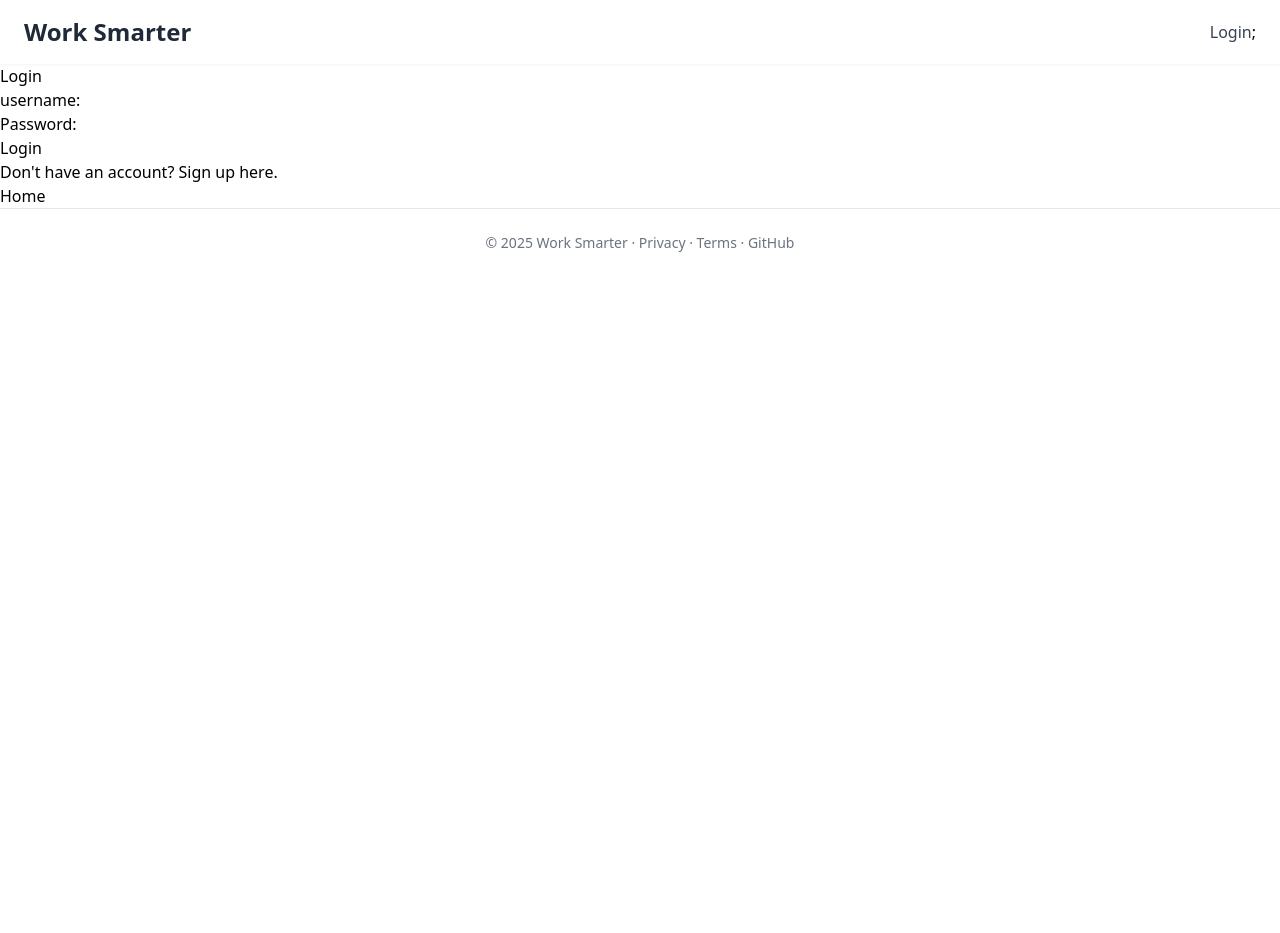
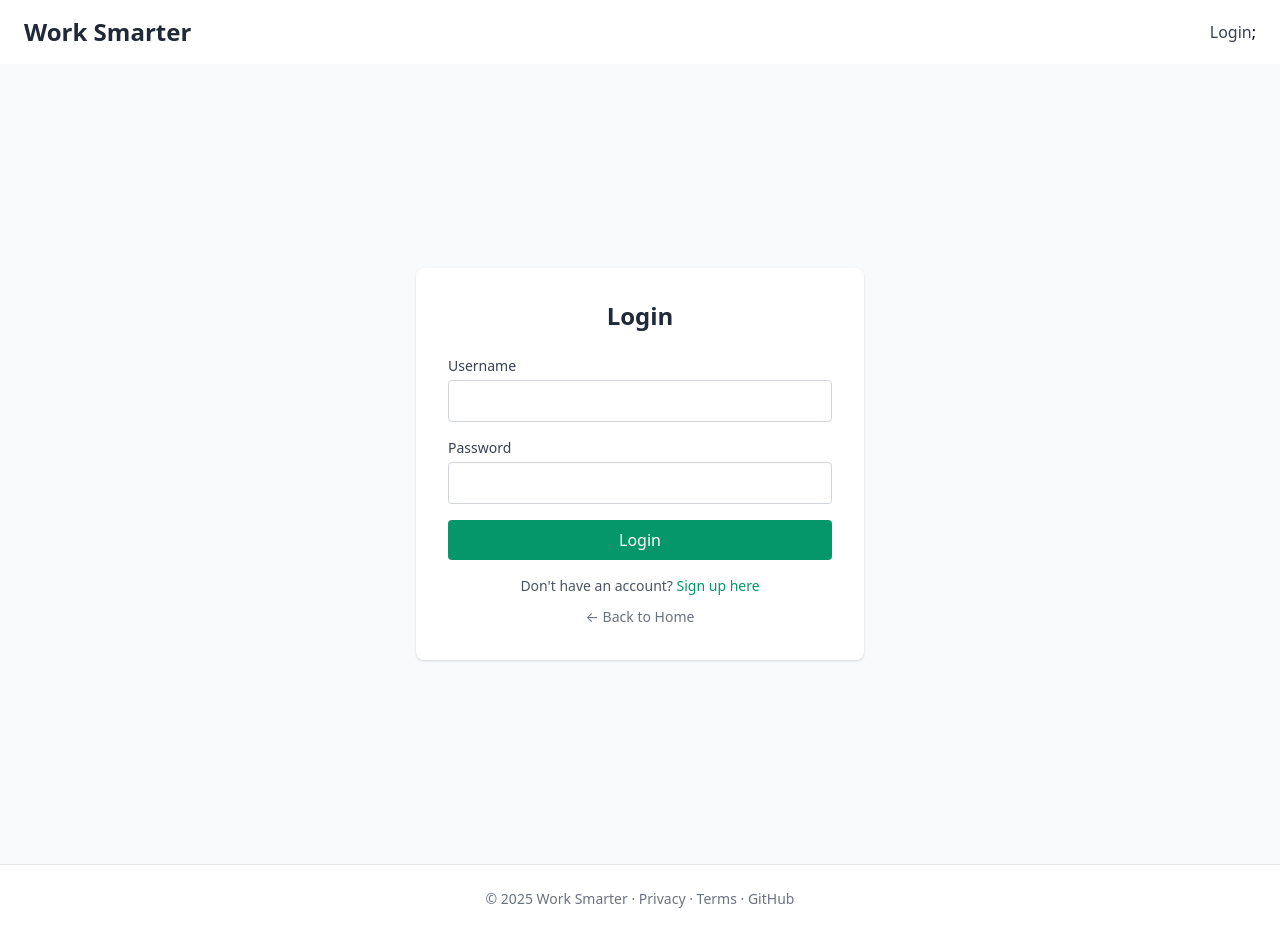
Before and after one commit to alton-michaux/work-smarter, a Next.js app in the folder frontend/: page /login in a window 1280 px wide. Before the commit the page ends 800 px from the top, so only its background shows below. Built offline with nearby package versions, Linux system fonts and the light colour scheme; no server answers.

Commit message:
styled login page and fixed login link

```diff
--- a/frontend/components/shared/Navbar.tsx
+++ b/frontend/components/shared/Navbar.tsx
@@ -11,7 +11,7 @@ export default function Navbar() {
           loggedIn ? (
             <a href="/">Home</a>
           ) : (
-            <Link href="/link" legacyBehavior>
+            <Link href="/login" legacyBehavior>
               <a className="text-gray-700 hover:text-green-600">Login</a>
             </Link>
           )};
--- a/frontend/pages/login.tsx
+++ b/frontend/pages/login.tsx
@@ -17,11 +17,15 @@ const Login = () => {
     };
 
     return (
+        <div className="min-h-screen flex items-center justify-center bg-gray-50 px-4">
+        <div className="w-full max-w-md bg-white rounded-lg shadow p-8">
+            <h2 className="text-2xl font-bold mb-6 text-center text-gray-800">Login</h2>
+
+            <form onSubmit={handleLogin} className="space-y-4">
             <div>
-            <h2>Login</h2>
-            <form onSubmit={handleLogin}>
-                <div>
-                    <label htmlFor="username">username:</label>
+                <label htmlFor="username" className="block text-sm font-medium text-gray-700 mb-1">
+                Username
+                </label>
                 <input
                 type="text"
                 id="username"
@@ -29,10 +33,14 @@ const Login = () => {
                 value={form.username}
                 onChange={handleChange}
                 required
+                className="w-full px-4 py-2 border border-gray-300 rounded focus:outline-none focus:ring-2 focus:ring-green-500"
                 />
             </div>
+
             <div>
-                    <label htmlFor="password">Password:</label>
+                <label htmlFor="password" className="block text-sm font-medium text-gray-700 mb-1">
+                Password
+                </label>
                 <input
                 type="password"
                 id="password"
@@ -40,13 +48,33 @@ const Login = () => {
                 value={form.password}
                 onChange={handleChange}
                 required
+                className="w-full px-4 py-2 border border-gray-300 rounded focus:outline-none focus:ring-2 focus:ring-green-500"
                 />
             </div>
-                <button type="submit">Login</button>
+
+            {error && <p className="text-red-600 text-sm font-medium">{error}</p>}
+
+            <button
+                type="submit"
+                className="w-full bg-green-600 text-white py-2 rounded hover:bg-green-700 transition"
+            >
+                Login
+            </button>
             </form>
-            {error && <p style={{ color: 'red' }}>{error}</p>}
-            <p>Don't have an account? <a href="/register">Sign up here</a>.</p>
-            <a href="/">Home</a>
+
+            <p className="text-sm text-gray-600 mt-4 text-center">
+            Don&apos;t have an account?{' '}
+            <a href="/register" className="text-green-600 hover:underline">
+                Sign up here
+            </a>
+            </p>
+
+            <div className="text-center mt-2">
+            <a href="/" className="text-gray-500 text-sm hover:underline">
+                ← Back to Home
+            </a>
+            </div>
+        </div>
         </div>
     );
 };
```
Lines whose indentation alone changed are shown as unchanged.
